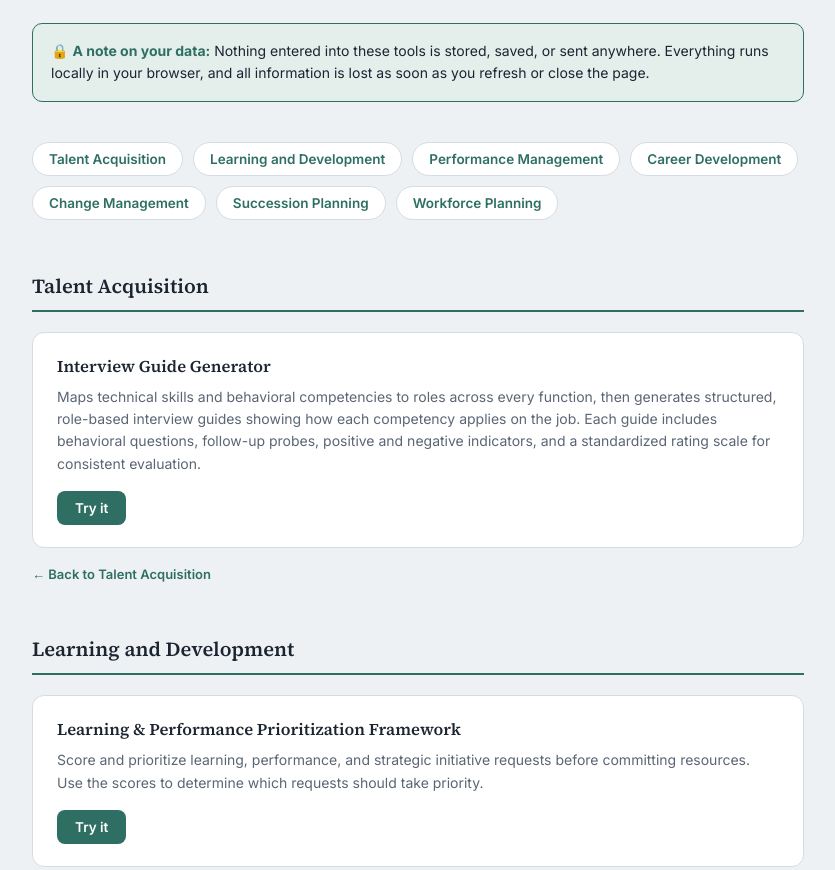
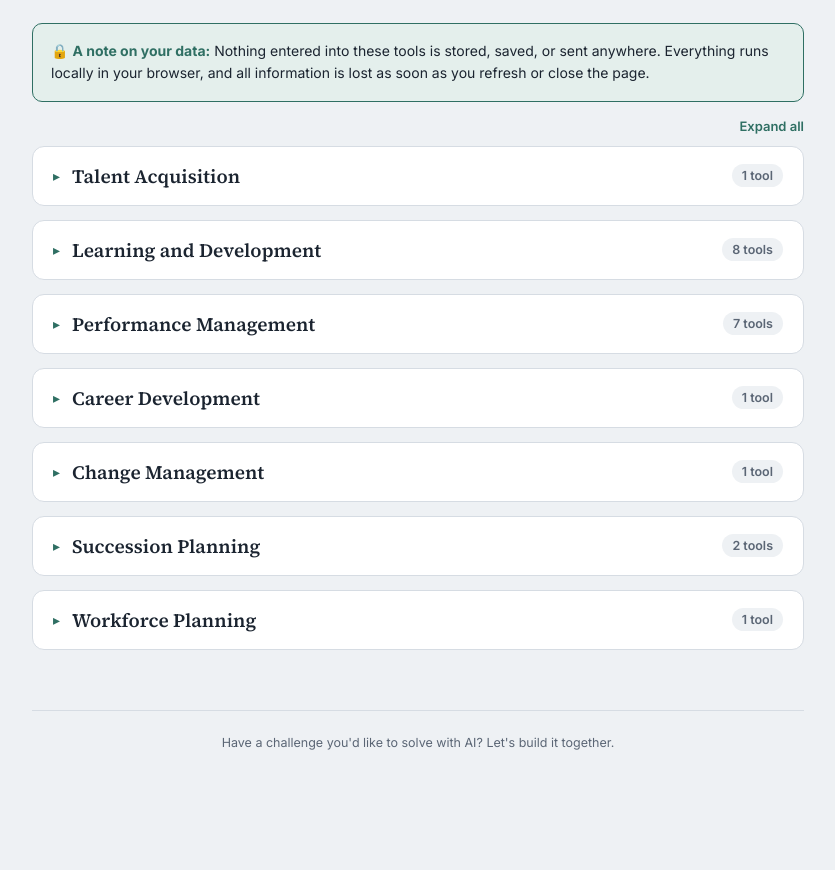
Before and after one commit to criz00/AI-Tools, a plain HTML site: page index.html in a window 1280 px wide. Shown: the part 467-1337 px from the top of the page, without its empty margins (222-1057 px from the left). After the commit the page ends 1297 px from the top, so only its background shows below. Drawn offline with Linux system fonts and the light colour scheme.

Commit message:
Add files via upload

```diff
--- a/index.html
+++ b/index.html
@@ -52,26 +52,6 @@
     line-height:1.6;
   }
   .privacy-note strong{color:var(--accent);}
-
-  /* quick nav */
-  .quicknav{
-    display:flex;
-    flex-wrap:wrap;
-    gap:10px;
-    margin-bottom:52px;
-  }
-  .quicknav a{
-    text-decoration:none;
-    font-size:13.5px;
-    font-weight:600;
-    color:var(--accent);
-    background:var(--surface);
-    border:1px solid var(--line);
-    border-radius:20px;
-    padding:8px 16px;
-    transition:background .15s, border-color .15s;
-  }
-  .quicknav a:hover{background:var(--accent-soft);border-color:var(--accent);}
 
   /* category sections */
   .category{margin-bottom:52px;scroll-margin-top:24px;}
@@ -204,6 +184,38 @@
   }
   .back-link:hover{text-decoration:underline;}
 
+
+  /* collapsible categories */
+  details.category{margin-bottom:14px;}
+  details.category > summary{
+    list-style:none;
+    cursor:pointer;
+    display:flex;
+    align-items:center;
+    gap:12px;
+    background:var(--surface);
+    border:1px solid var(--line);
+    border-radius:12px;
+    padding:16px 20px;
+    transition:border-color .15s, background .15s;
+  }
+  details.category > summary::-webkit-details-marker{display:none;}
+  details.category > summary::before{
+    content:"▸";
+    color:var(--accent);
+    font-size:14px;
+    display:inline-block;
+    transition:transform .15s;
+  }
+  details.category[open] > summary::before{transform:rotate(90deg);}
+  details.category > summary:hover{border-color:var(--accent);background:var(--accent-soft);}
+  details.category[open] > summary{border-color:var(--accent);border-bottom-width:2px;}
+  details.category > summary h2{border:none;padding:0;margin:0;font-size:19px;flex:1;}
+  .cat-count{font-size:12.5px;font-weight:600;color:var(--ink-soft);background:var(--bg);border-radius:20px;padding:4px 10px;white-space:nowrap;}
+  .cat-body{padding:16px 0 26px;}
+  .toggle-all{background:none;border:none;color:var(--accent);font:600 13px 'Inter',sans-serif;cursor:pointer;padding:0;margin:-24px 0 12px;display:block;margin-left:auto;}
+  .toggle-all:hover{text-decoration:underline;}
+
   footer{
     margin-top:60px;
     padding-top:24px;
@@ -235,19 +247,12 @@
     🔒 <strong>A note on your data:</strong> Nothing entered into these tools is stored, saved, or sent anywhere. Everything runs locally in your browser, and all information is lost as soon as you refresh or close the page.
   </div>
 
-  <div class="quicknav">
-    <a href="#talent-acquisition">Talent Acquisition</a>
-    <a href="#learning-development">Learning and Development</a>
-    <a href="#performance-management">Performance Management</a>
-    <a href="#career-development">Career Development</a>
-    <a href="#change-management">Change Management</a>
-    <a href="#succession-planning">Succession Planning</a>
-    <a href="#workforce-planning">Workforce Planning</a>
-  </div>
+  <button class="toggle-all" type="button">Expand all</button>
 
   <!-- TALENT ACQUISITION -->
-  <div class="category" id="talent-acquisition">
-    <h2>Talent Acquisition</h2>
+  <details class="category" id="talent-acquisition">
+    <summary><h2>Talent Acquisition</h2><span class="cat-count">1 tool</span></summary>
+    <div class="cat-body">
 
     <div class="tool-card">
       <h3>Interview Guide Generator</h3>
@@ -256,10 +261,12 @@
     </div>
     <a class="back-link" href="https://www.crizolp.com/portfolio/talent-acquisition#h.o8vih6y8bbtv">← Back to Talent Acquisition</a>
     </div>
+  </details>
 
   <!-- LEARNING AND DEVELOPMENT -->
-  <div class="category" id="learning-development">
-    <h2>Learning and Development</h2>
+  <details class="category" id="learning-development">
+    <summary><h2>Learning and Development</h2><span class="cat-count">8 tools</span></summary>
+    <div class="cat-body">
 
     <div class="tool-card">
       <h3>Learning &amp; Performance Prioritization Framework</h3>
@@ -350,10 +357,12 @@
     </div>
     <a class="back-link" href="https://www.crizolp.com/portfolio/learning-and-development#h.8s7a71ara919">← Back to Learning and Development</a>
     </div>
+  </details>
 
   <!-- PERFORMANCE MANAGEMENT -->
-  <div class="category" id="performance-management">
-    <h2>Performance Management</h2>
+  <details class="category" id="performance-management">
+    <summary><h2>Performance Management</h2><span class="cat-count">7 tools</span></summary>
+    <div class="cat-body">
 
     <div class="tool-card">
       <h3>Performance Review Planner</h3>
@@ -400,10 +409,12 @@
     </div>
     <a class="back-link" href="https://www.crizolp.com/portfolio/performance-management#h.8kbhrd9yngb">← Back to Performance Management</a>
     </div>
+  </details>
 
   <!-- CAREER DEVELOPMENT -->
-  <div class="category" id="career-development">
-    <h2>Career Development</h2>
+  <details class="category" id="career-development">
+    <summary><h2>Career Development</h2><span class="cat-count">1 tool</span></summary>
+    <div class="cat-body">
 
     <div class="tool-card">
       <h3>IDP Builder</h3>
@@ -412,10 +423,12 @@
     </div>
     <a class="back-link" href="https://www.crizolp.com/portfolio/career-mobility#h.gh0kmmk8d92t">← Back to Career Mobility</a>
     </div>
+  </details>
 
   <!-- CHANGE MANAGEMENT -->
-  <div class="category" id="change-management">
-    <h2>Change Management</h2>
+  <details class="category" id="change-management">
+    <summary><h2>Change Management</h2><span class="cat-count">1 tool</span></summary>
+    <div class="cat-body">
 
     <div class="tool-card">
       <h3>Change Management Planner</h3>
@@ -424,10 +437,12 @@
     </div>
     <a class="back-link" href="https://www.crizolp.com/portfolio/organizational-development#h.e287zx2a2xno">← Back to Change Management</a>
     </div>
+  </details>
 
   <!-- SUCCESSION PLANNING -->
-  <div class="category" id="succession-planning">
-    <h2>Succession Planning</h2>
+  <details class="category" id="succession-planning">
+    <summary><h2>Succession Planning</h2><span class="cat-count">2 tools</span></summary>
+    <div class="cat-body">
     <div class="tool-card">
       <h3>Succession Planning Toolkit</h3>
       <p>A guided, interactive workspace for building a complete succession plan, from identifying critical roles to tracking successor readiness over time.</p>
@@ -441,10 +456,12 @@
     </div>
     <a class="back-link" href="https://www.crizolp.com/portfolio/succession-planning#h.apdvzzd4fc2v">← Back to Succession Planning</a>
     </div>
+  </details>
 
   <!-- WORKFORCE PLANNING -->
-  <div class="category" id="workforce-planning">
-    <h2>Workforce Planning</h2>
+  <details class="category" id="workforce-planning">
+    <summary><h2>Workforce Planning</h2><span class="cat-count">1 tool</span></summary>
+    <div class="cat-body">
 
     <div class="tool-card">
       <h3>Skills Taxonomy</h3>
@@ -492,11 +509,23 @@
     </div>
     <a class="back-link" href="https://www.crizolp.com/portfolio/workforce-planning#h.kbnezkelb81n">← Back to Workforce Planning</a>
     </div>
+  </details>
 
   <footer>
     Have a challenge you'd like to solve with AI? Let's build it together.
   </footer>
 
 </div>
+<script>
+  (function(){
+    var cats=[].slice.call(document.querySelectorAll('details.category'));
+    var btn=document.querySelector('.toggle-all');
+    function sync(){btn.textContent=cats.every(function(d){return d.open;})?'Collapse all':'Expand all';}
+    btn.addEventListener('click',function(){var open=!cats.every(function(d){return d.open;});cats.forEach(function(d){d.open=open;});sync();});
+    cats.forEach(function(d){d.addEventListener('toggle',sync);});
+    function openHash(){var el=location.hash&&document.getElementById(location.hash.slice(1));if(el&&el.tagName==='DETAILS'){el.open=true;el.scrollIntoView({behavior:'smooth',block:'start'});}}
+    openHash();
+  })();
+</script>
 </body>
 </html>
```
Lines whose indentation alone changed are shown as unchanged.
